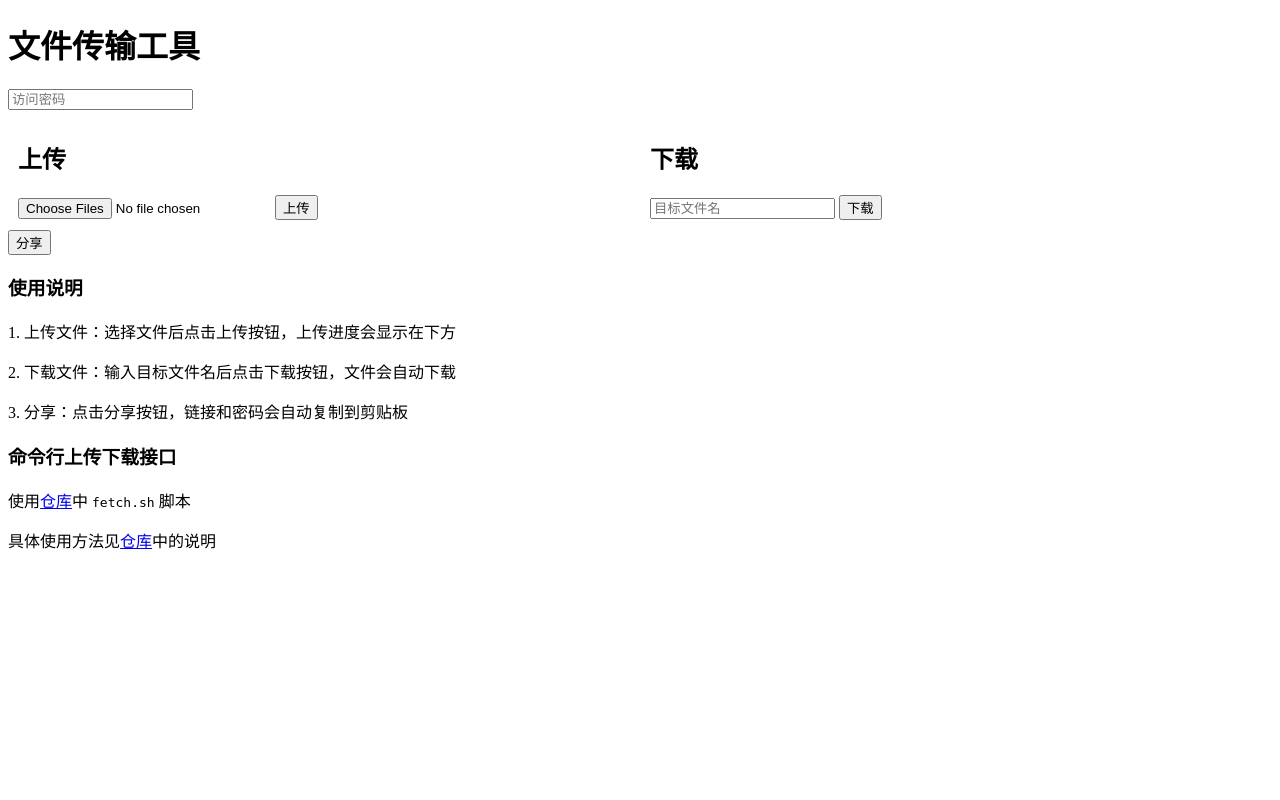
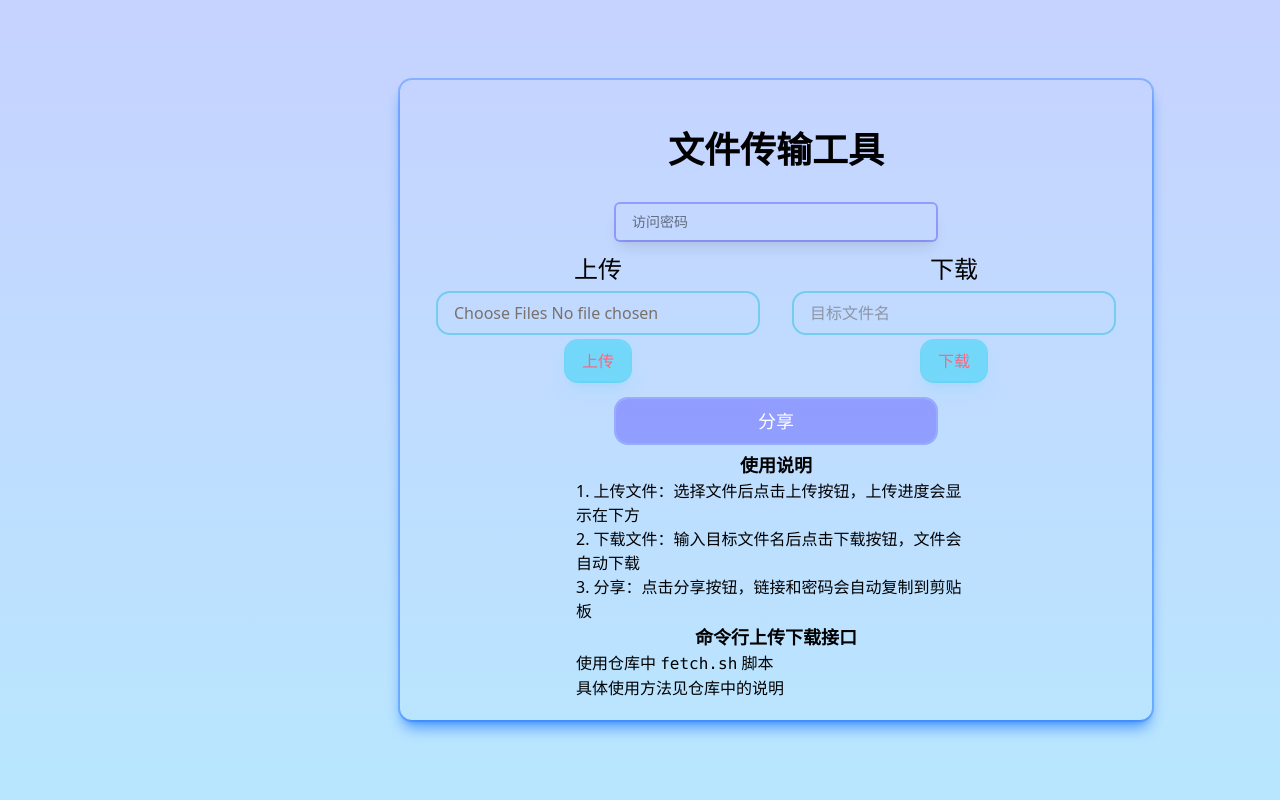
Before and after one commit to rouVling/quick-file-transfer-cli, a Flask app: page / in a window 1280 px wide. Run offline with Flask 3, Linux system fonts and the light colour scheme; parts of the project's set-up code (start-up, migrations or seed data) failed here and were passed over; some libraries are stand-ins or nearby versions.

Commit message:
Optimize styles.

```diff
--- a/templates/index.html
+++ b/templates/index.html
@@ -1,48 +1,72 @@
 <!DOCTYPE html>
+<html lang="zh">
+<head>
+    <title>文件传输工具</title>
     <meta charset="utf-8">
-<html>
-<title>文件传输工具</title>
-
-<body>
-    <div>
-        <h1>文件传输工具</h1>
+    <link href="./tailwind-output.css" rel="stylesheet"/>
+</head>
+<body class="flex bg-linear-to-t from-sky-200 to-indigo-200 w-screen h-screen">
+<div class="flex flex-col flex-1 justify-items-center items-center mx-100 my-20 rounded-xl ring-2 ring-blue-500/40 shadow-lg shadow-blue-500/80 p-5">
+    <div class="flex-1 flex items-center justify-items-center">
+        <h1 class="font-bold text-4xl">文件传输工具</h1>
     </div>
-    <input type="text" id="password" name="password" placeholder="访问密码">
+    <div class="flex-5 flex flex-col items-center justify-items-center">
+        <div class="flex-1 flex items-center justify-items-center">
+            <input class="ring-2 ring-indigo-500/50 rounded-sm px-4 py-2 text-sm w-80 outline-none hover:ring-indigo-500/60 shadow-lg hover:shadow-indigo-500/50 focus:shadow-indigo-400/80"
+                   id="password" name="password" placeholder="访问密码" type="text">
+        </div>
         <!-- <input type="text" id="server" name="server" placeholder="服务器地址"> -->
         <!-- 2 cols -->
-    <div style="display: flex; flex-direction: row;">
+        <div class="flex flex-1 justify-items-center items-center content-items-center">
             <!-- left col -->
-        <div style="flex: 1; padding: 10px;">
-            <h2>上传</h2>
-            <input type="file" id="file" name="file" multiple>
-            <button id="upload">上传</button>
+            <div class="flex-1 p-[10px] items-center justify-items-center">
+                <h2 class="text-2xl">上传</h2>
+                <input class="block rounded-xl ring-2 ring-cyan-500/40 px-4 py-2 m-2 w-80 text-stone-500 shadow-lg shadow-transparent hover:shadow-cyan-500/50 "
+                       id="file" placeholder="" multiple name="file" type="file">
+                <button class="rounded-xl px-4 py-2 ring-2 ring-cyan-400/40 block bg-cyan-400/40 text-rose-400 outline-none shadow-lg shadow-cyan-500/10 hover:shadow-cyan-500/40 active:shadow-cyan-500/50"
+                        id="upload">上传
+                </button>
                 <div id="progress"></div>
             </div>
             <!-- right col -->
-        <div style="flex: 1; padding: 10px;">
-            <h2>下载</h2>
+            <div class="flex-1 p-[10px] items-center justify-items-center">
+                <h2 class="text-2xl">下载</h2>
                 <!-- input: target file name, and a button for download -->
-            <input type="text" id="target" name="target" placeholder="目标文件名">
-            <button id="download">下载</button>
+                <input class="block rounded-xl ring-2 ring-cyan-500/40 px-4 py-2 m-2 w-80 text-stone-600 outline-none shadow-lg shadow-transparent hover:shadow-cyan-500/50 "
+                       id="target" name="target" placeholder="目标文件名" type="text">
+                <button class="rounded-xl px-4 py-2 ring-2 ring-cyan-400/40 block bg-cyan-400/40 text-rose-400 outline-none shadow-lg shadow-cyan-500/10 hover:shadow-cyan-500/40 active:shadow-cyan-500/50"
+                        id="download">下载
+                </button>
             </div>
         </div>
         <!-- button: used for debug -->
         <!-- <button id="debug">debug</button> -->
         <!-- button: share -->
-    <button id="share">分享</button>
+        <div class="flex-1 flex flex-col items-center justify-center">
+            <button id="share"
+                    class="block rounded-xl ring-2  ring-indigo-500/40 bg-indigo-500/50 text-lg px-4 py-2 m-2 w-80 text-white outline-none shadow-lg shadow-transparent hover:shadow-indigo-500/40 active:shadow-indigo-500/60 ">
+                分享
+            </button>
             <div id="share-content"></div>
-    <div>
-        <h3>使用说明</h3>
+        </div>
+        <div class="flex-1 flex flex-col items-center justify-items-center">
+            <h3 class="text-lg font-bold">使用说明</h3>
+            <div class="w-100">
                 <p>1. 上传文件：选择文件后点击上传按钮，上传进度会显示在下方</p>
                 <p>2. 下载文件：输入目标文件名后点击下载按钮，文件会自动下载</p>
                 <p>3. 分享：点击分享按钮，链接和密码会自动复制到剪贴板</p>
-
-        <h3>命令行上传下载接口</h3>
-        <p>使用<a href="https://github.com/rouVling/quick-file-transfer-cli" target="_blank">仓库</a>中 <code>fetch.sh</code>
+            </div>
+            <h3 class="text-lg font-bold">命令行上传下载接口</h3>
+            <div class="w-100">
+                <p>使用<a href="https://github.com/rouVling/quick-file-transfer-cli" target="_blank">仓库</a>中
+                    <code>fetch.sh</code>
                     脚本</p>
-        <p>具体使用方法见<a href="https://github.com/rouVling/quick-file-transfer-cli" target="_blank">仓库</a>中的说明</p>
+                <p>具体使用方法见<a href="https://github.com/rouVling/quick-file-transfer-cli" target="_blank">仓库</a>中的说明
+                </p>
             </div>
-</body>
+        </div>
+    </div>
+</div>
 
 <script src="https://cdn.jsdelivr.net/npm/js-sha256@0.11.0/src/sha256.min.js"></script>
 
@@ -104,7 +128,7 @@
             const file = files[i];
             const formData = new FormData();
             formData.append('file', file);
-            const { time, token } = getAccessToken();
+            const {time, token} = getAccessToken();
             fetch(`${url.origin}/upload`, {
                 method: 'POST',
                 headers: {
@@ -123,7 +147,7 @@
     // download
     document.getElementById('download').addEventListener('click', () => {
         const target = document.getElementById('target').value;
-        const { time, token } = getAccessToken();
+        const {time, token} = getAccessToken();
         fetch(`${url.origin}/download/${target}`, {
             method: 'GET',
             headers: {
@@ -151,8 +175,7 @@
         if (!navigator.clipboard) {
             document.getElementById('share-content').innerText = `链接：${url}\n访问密码：${password}`;
             alert('无法访问剪贴板，请手动复制链接和密码');
-        }
-        else {
+        } else {
             navigator.clipboard.writeText(`链接：${url.origin}\n访问密码：${password}`);
             alert('已复制链接和密码到剪贴板');
         }
@@ -160,4 +183,6 @@
 
 </script>
 
+</body>
+
 </html>
--- /dev/null
+++ b/templates/tailwind-input.css
@@ -0,0 +1 @@
+@import "tailwindcss";
```
Also changed, not shown: templates/package.json (added, +13 -0 lines), templates/tailwind-output.css (added), 2 other files. Lines whose indentation alone changed are shown as unchanged.
